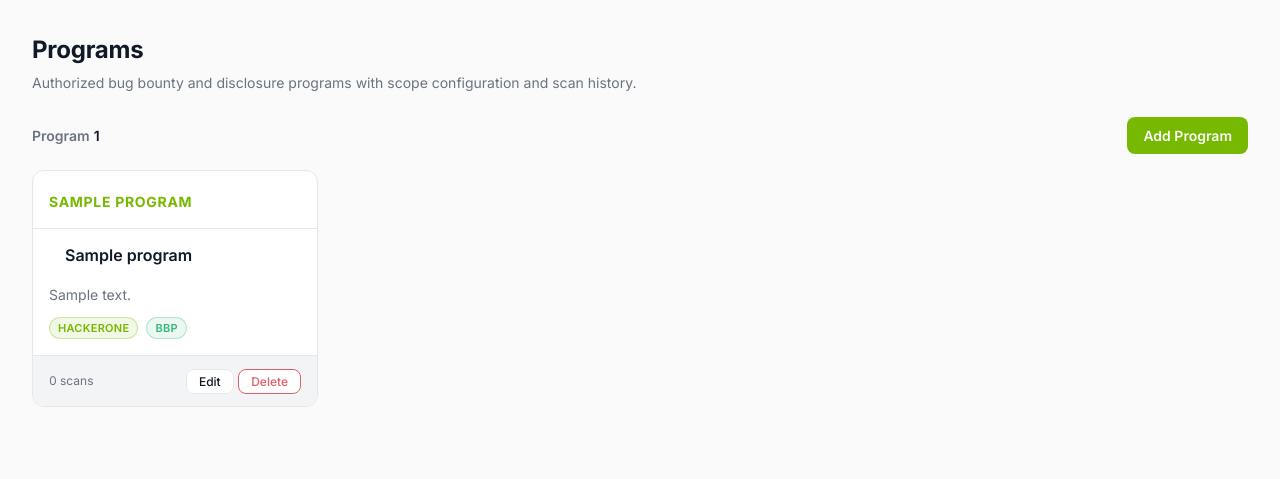
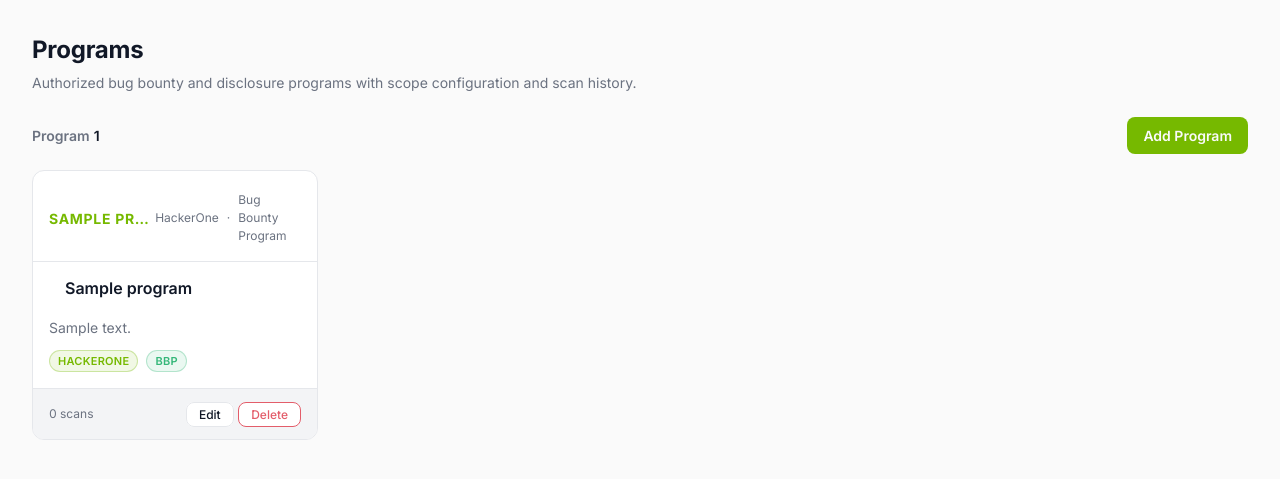
Before and after one commit to l1ackersalman/scanX, a Django app: page /programs/ in a window 1280 px wide. Shown: the part 64-543 px from the top of the page. Run offline with Django 5.2, Linux system fonts and the light colour scheme; tables that the repository leaves empty hold one stand-in row (values such as "Sample post"); data that the repository does not hold is empty.

Commit message:
Show platform and program type under program name on catalog cards

```diff
--- a/templates/programs.html
+++ b/templates/programs.html
@@ -24,6 +24,11 @@
       <div class="card-head">
         <div class="card-meta">
           <div class="card-publisher">{{ item.scan.name }}</div>
+          <div style="font-size: var(--sx-text-xs); color: var(--sx-text-secondary); margin-top: var(--sx-space-1); display: flex; gap: var(--sx-space-2); align-items: center;">
+            <span>{{ item.scan.get_platform_display }}</span>
+            <span>·</span>
+            <span>{{ item.scan.get_program_type_display }}</span>
+          </div>
         </div>
       </div>
       <div class="card-body">
```
